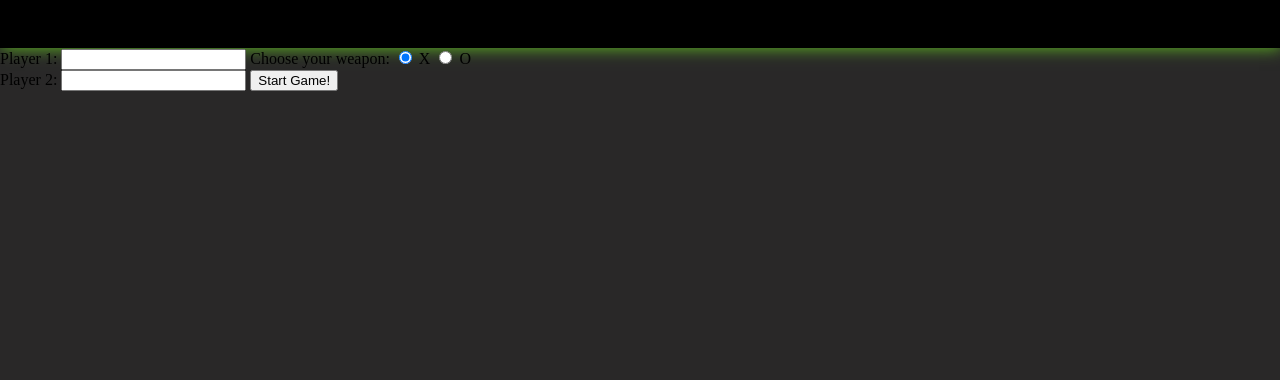
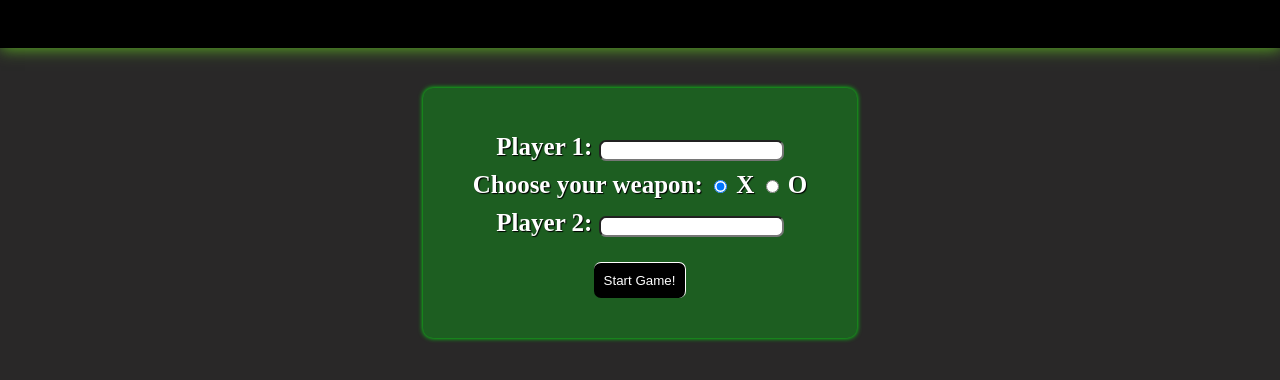
Before and after one commit to rociac/tic-tac-toe-js, a website: page index.html in a window 1280 px wide. Shown: the part 110-490 px from the top of the page. Drawn offline with Linux system fonts and the light colour scheme.

Commit message:
improve form, readme file and fix issue with winner.

```diff
--- a/css/master.css
+++ b/css/master.css
@@ -81,6 +81,41 @@ img{
   box-shadow: 0px 0px 10px #aeff00;
 }
 
+.form-div {
+  padding: 5px;
+  color: white;
+  font-weight: bold;
+  font-size: 25px;
+  text-shadow: 1px 1px 1px black;
+}
+
+.form-div input {
+  border-radius: 7px;
+}
+
+#form button {
+  margin-top: 20px;
+  margin-bottom: 0;
+  padding: 10px;
+  cursor: pointer;
+  color: white;
+  background: black;
+  border: none;
+  border-right: 1px solid white;
+  border-top: 1px solid white;
+  border-radius: 7px;
+}
+
+#form button:hover {
+  border: none;
+  border-left: 1px solid white;
+  border-bottom: 1px solid white;
+}
+
+#form button:active {
+  background: grey;
+}
+
 #td1 {
   border-bottom: 5px solid #5bad21;
 }
@@ -138,6 +173,17 @@ img{
   }
 }
 
+#form {
+  margin: 0 auto;
+  width: 30%;
+  background: #1d5e21;
+  box-shadow: 0 0 5px #00ff0e;
+  padding: 40px 25px;
+  border-radius: 10px;
+  margin-top: 40px;
+  text-align: center;
+}
+
 #reset {
   display: none;
   width: 100%;
--- a/index.html
+++ b/index.html
@@ -15,19 +15,19 @@
   <div id="scoreBoard"></div>
 
   <form id="form">
-    <div>
+    <div class="form-div">
       <label for="player1">Player 1: </label>
       <input type="text" id="player1" required>
-
+    </div>
+    <div class="form-div">
       <label for="weapon">Choose your weapon: </label>
       <label for="x"><input type="radio" name="weapon" id="x" value="x" checked> X</label>
       <label for="o"><input type="radio" name="weapon" id="o"> O</label>
     </div>
-
-
-    <label for="player2">Player 2: </label>
-    <input type="text" id="player2" required>
-
+    <div class="form-div">
+      <label for="player2">Player 2: </label>
+      <input type="text" id="player2" required>
+    </div>
     <button type="button" id="start">Start Game!</button>
   </form>
   <table class="gameBoard">
--- a/js/main.js
+++ b/js/main.js
@@ -72,11 +72,13 @@ function addListeners() {
   for (let i = 1; i <= 9; i += 1) {
     document.getElementById(`td${i}`).addEventListener('click', () => {
       const box = document.getElementById(`td${i}`);
+      let winner = false;
       if (board[i - 1] === '') {
         board[i - 1] = current.getWeapon();
         box.innerHTML = current.getWeapon();
         if (win(current.getWeapon())) {
           gameOver(current);
+          winner = true;
         }
         let count = 0;
         board.forEach((e) => {
@@ -84,7 +86,7 @@ function addListeners() {
             count += 1;
           }
         });
-        if (count === 9) {
+        if (count === 9 && !winner) {
           gameOver('tie');
         }
         if (current === player1) {
@@ -142,7 +144,6 @@ function resetGame() {
   tic.style.pointerEvents = 'all';
   change.style.display = 'none';
   change.innerHTML = '';
-  current = player1;
 }
 
 
```
Also changed, not shown: README.md.
